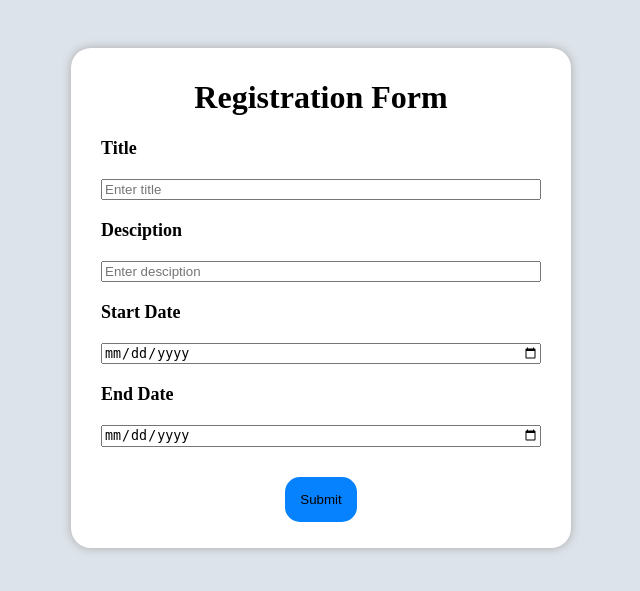
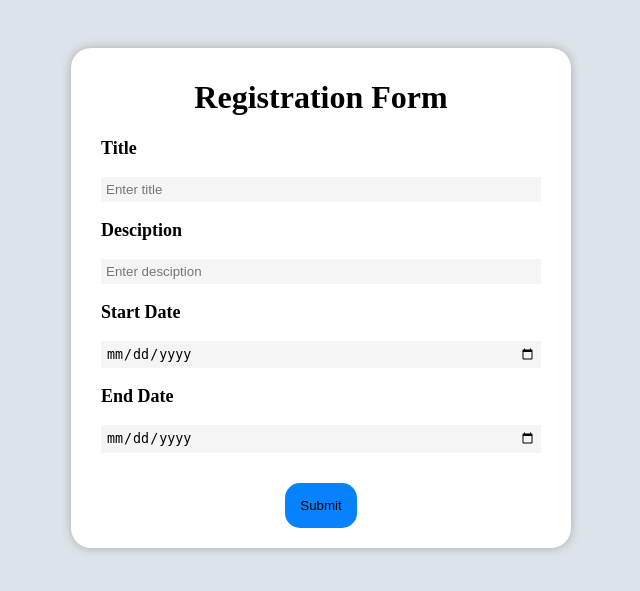
Before and after one commit to swapnil-meshram-09/iBase, a PHP site: page / in a window 1280 px wide. Shown: the top 591 px of the page, without its empty margins (437-1077 px from the left). Run offline with PHP 8.4, Linux system fonts and the light colour scheme.

Commit message:
new commit

```diff
--- a/form/index.css
+++ b/form/index.css
@@ -24,7 +24,14 @@ body {
     padding-right: 30px;
     display: flex;
     flex-direction: column;
-    gap: 20px;
+    gap: 18px;
+}
+
+.inputs{
+    border: none;
+    border-radius: 1px;
+    background-color: whitesmoke;
+    padding: 5px;
 }
 
 .button {
--- a/form/index.html
+++ b/form/index.html
@@ -15,16 +15,16 @@
             <div class="container">
 
             <Label class="labels">Title</Label>
-            <input type="text" placeholder="Enter title" required name="title">
+            <input class="inputs" type="text" placeholder="Enter title" required name="title">
 
             <Label class="labels">Desciption</Label>
-            <input type="text" placeholder="Enter desciption" required name="desciption">
+            <input class="inputs" type="text" placeholder="Enter desciption" required name="desciption">
 
             <Label class="labels">Start Date </Label>
-            <input type="date" required name="start_date">
+            <input class="inputs" type="date" required name="start_date">
 
             <Label class="labels">End Date</Label>
-            <input type="date" required name="end_date">
+            <input class="inputs" type="date" required name="end_date">
 
             </div>
 
```
